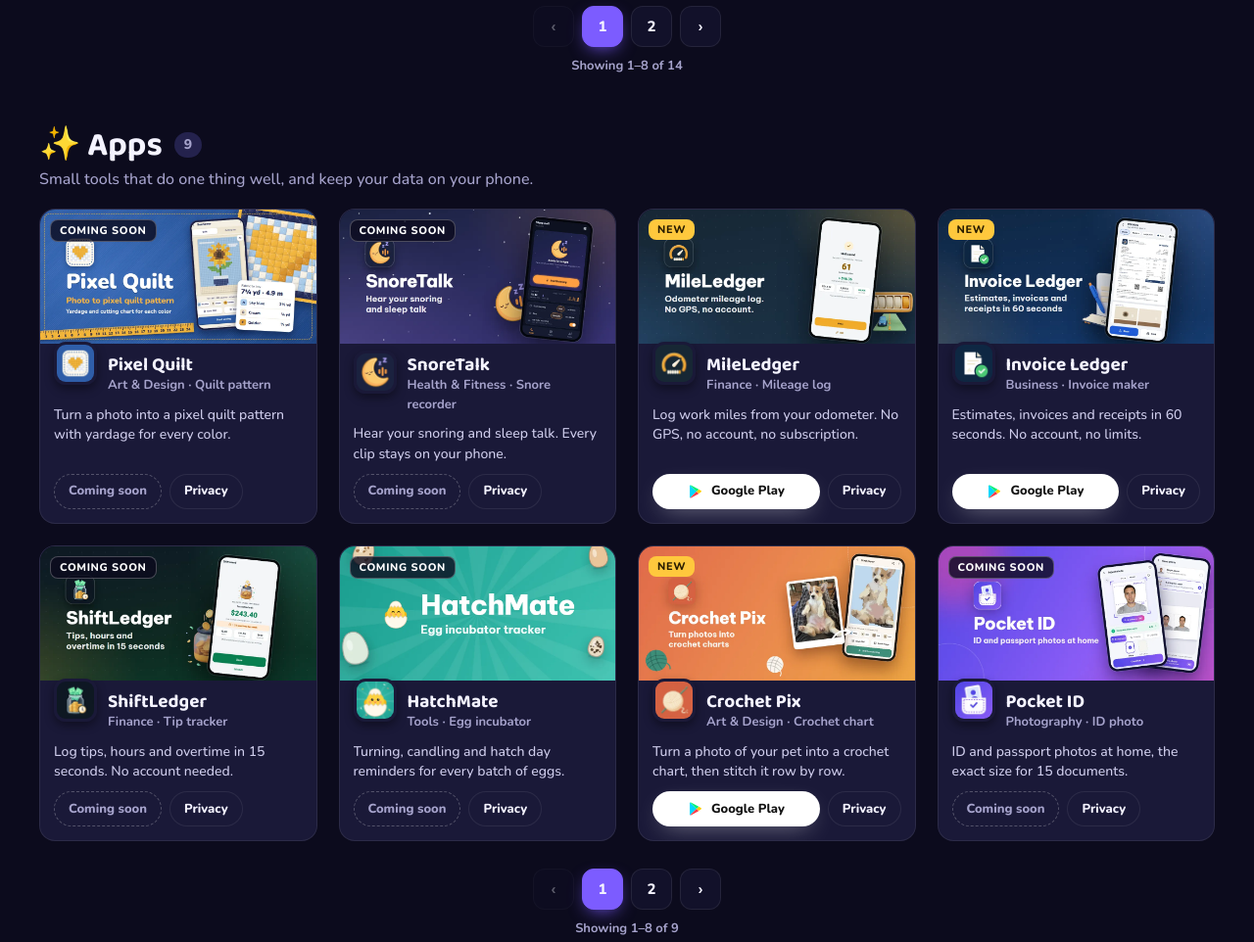
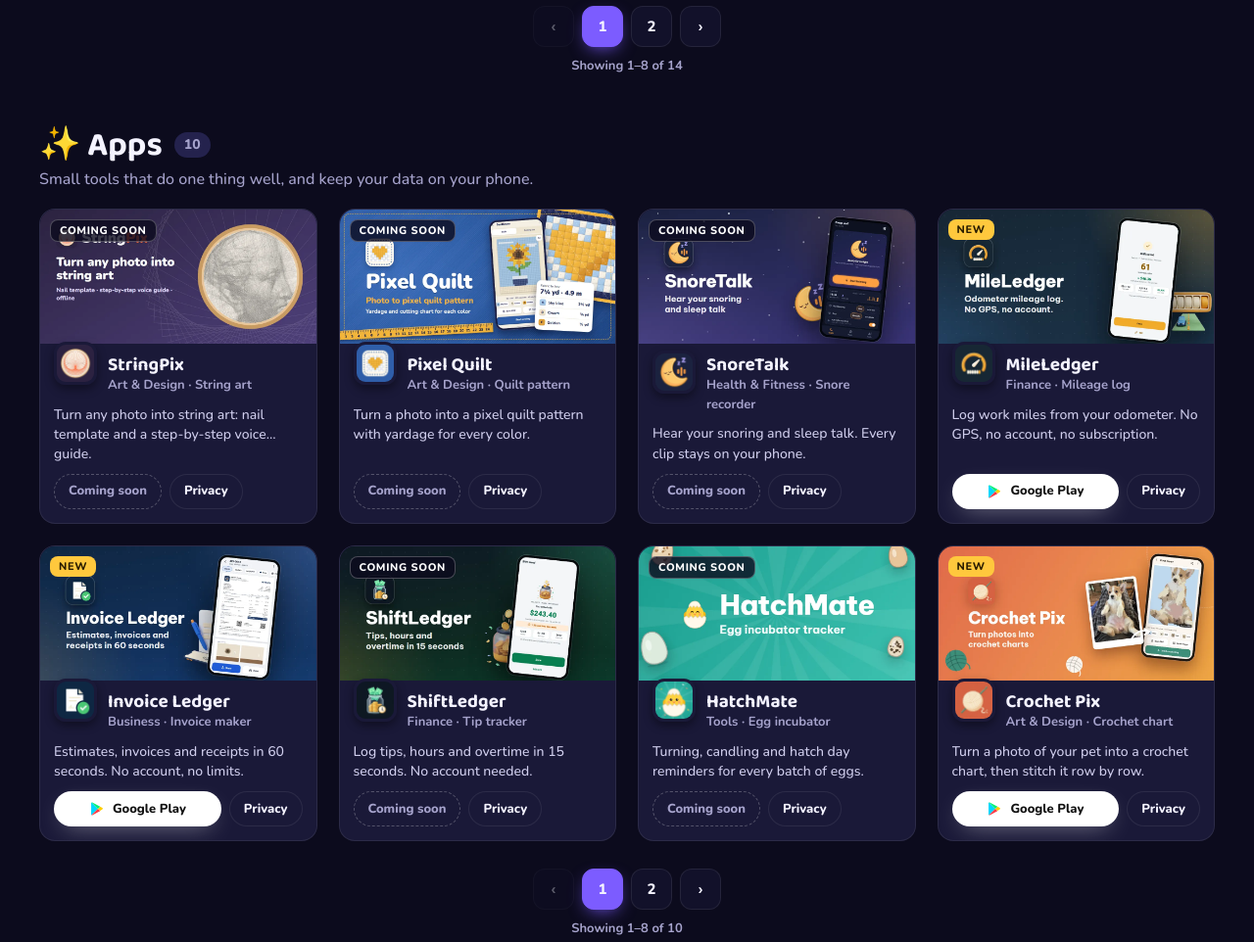
Before and after one commit to tienld235/tienld235.github.io, a plain HTML site: page index.html in a window 1280 px wide. Shown: the part 1440-2402 px from the top of the page at 98% size. Drawn offline with nearby package versions, Linux system fonts and the light colour scheme.

Commit message:
Thêm StringPix (Coming soon) — app tạo tranh chỉ căng đinh từ ảnh
Co-Authored-By: Claude Opus 5.5 <noreply@anthropic.com>

```diff
--- a/index.html
+++ b/index.html
@@ -462,6 +462,10 @@
       desc: 'One-tap arcade: jump over obstacles, collect coins, unlock characters and scenes.',
       points: ['One-tap controls', 'Unlock characters and scenes', 'Daily check-in rewards'] },
 
+    { slug: 'stringpix', pkg: 'com.tien.stringpix', kind: 'app', title: 'StringPix', genre: 'Art & Design', tags: ['String art', 'Nail template', 'Offline'], isNew: true,
+      tagline: 'Turn any photo into string art: nail template and a step-by-step voice guide.',
+      desc: 'String art maker: photo to thread art pattern with a true-size nail template',
+      points: ['You choose nails, strings, frame size and thread — every step free', 'True-size nail template PDF with margins, page labels and a 50 mm check ruler', 'Weave step by step with big numbers and voice read-out', 'No account. Your photo never leaves your phone'] },
     { slug: 'pixel-quilt', pkg: 'com.tien.pixelquilt', kind: 'app', title: 'Pixel Quilt', genre: 'Art & Design', tags: ['Quilt pattern', 'Yardage', 'Offline'], isNew: true,
       tagline: 'Turn a photo into a pixel quilt pattern with yardage for every color.',
       desc: 'Quilt yardage and cutting chart for each color: photo to pixel quilt pattern',
```
Also changed, not shown: assets/stringpix-cover.webp (added), assets/stringpix-icon.webp (added).
